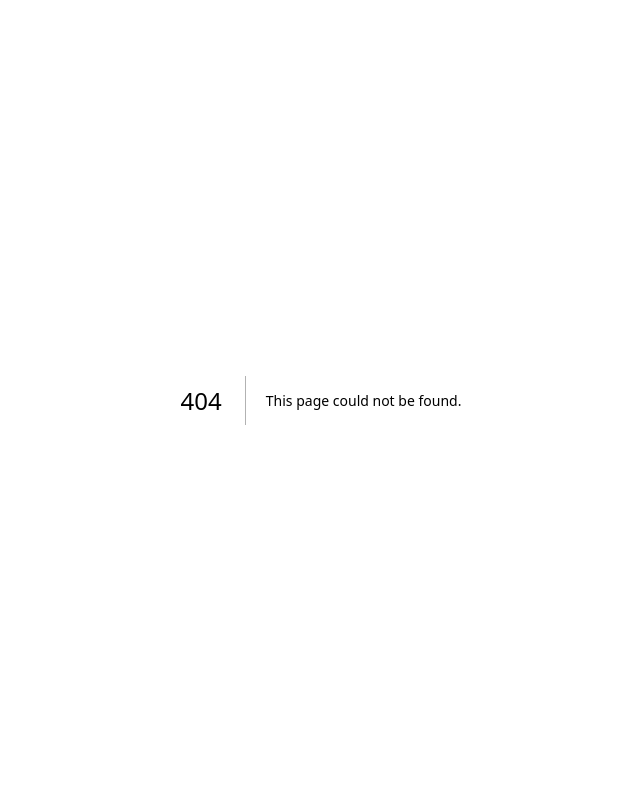
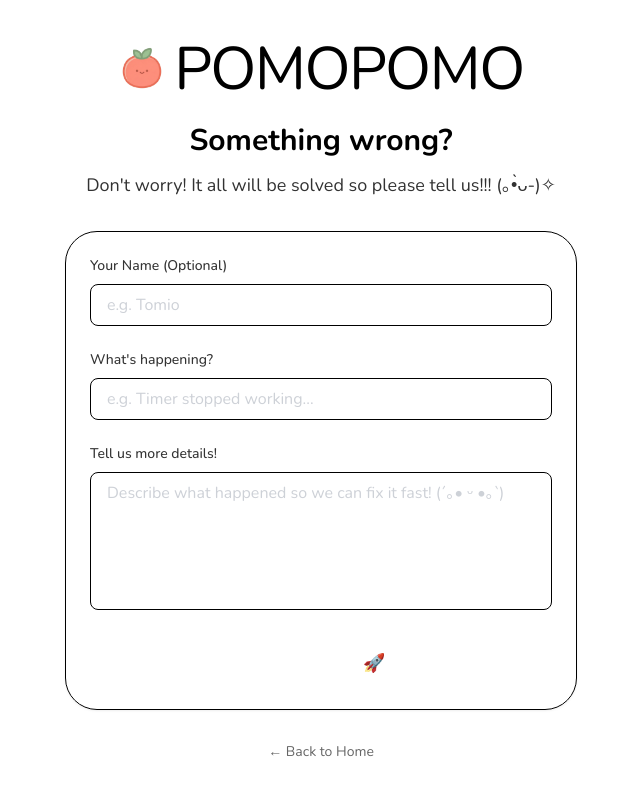
Before and after one commit to tomasoliveirz/pomopomo, a Next.js app: page /report in a window 1280 px wide. Before the commit this address had no page. Shown: the top 796 px of the page, without its empty margins (319-959 px from the left). Built offline with nearby package versions, Linux system fonts and the light colour scheme.

Commit message:
feat(ui): add kawaii report bug page

```diff
--- /dev/null
+++ b/src/app/report/page.tsx
@@ -0,0 +1,97 @@
+'use client';
+
+import { useState } from 'react';
+import Link from 'next/link';
+import Logo from '@/components/Logo';
+import { motion } from 'framer-motion';
+
+export default function ReportPage() {
+    const [name, setName] = useState('');
+    const [subject, setSubject] = useState('');
+    const [message, setMessage] = useState('');
+
+    const handleSubmit = (e: React.FormEvent) => {
+        e.preventDefault();
+
+        const email = 'contact.orbit.app@gmail.com';
+        const emailSubject = encodeURIComponent(`[Bug Report] ${subject}`);
+        const emailBody = encodeURIComponent(`Name: ${name}\n\nMessage:\n${message}`);
+
+        window.location.href = `mailto:${email}?subject=${emailSubject}&body=${emailBody}`;
+    };
+
+    return (
+        <div className="min-h-screen flex flex-col items-center justify-center p-4 bg-bg text-text transition-colors duration-500">
+            <motion.div
+                initial={{ opacity: 0, y: 20 }}
+                animate={{ opacity: 1, y: 0 }}
+                className="w-full max-w-lg"
+            >
+                <div className="text-center mb-8">
+                    <div className="flex justify-center mb-6">
+                        <Logo size="large" />
+                    </div>
+                    <h1 className="text-3xl font-bold mb-3 font-display">Something wrong?</h1>
+                    <p className="text-lg opacity-80">
+                        Don't worry! It all will be solved so please tell us!!! (｡•̀ᴗ-)✧
+                    </p>
+                </div>
+
+                <div className="card backdrop-blur-sm bg-card/80 shadow-xl border-2 border-accent/20">
+                    <form onSubmit={handleSubmit} className="space-y-6">
+                        <div>
+                            <label className="block text-sm font-medium mb-2 opacity-80">Your Name (Optional)</label>
+                            <input
+                                type="text"
+                                value={name}
+                                onChange={(e) => setName(e.target.value)}
+                                placeholder="e.g. Tomio"
+                                className="input w-full bg-bg/50 focus:bg-bg transition-colors"
+                            />
+                        </div>
+
+                        <div>
+                            <label className="block text-sm font-medium mb-2 opacity-80">What's happening?</label>
+                            <input
+                                type="text"
+                                value={subject}
+                                onChange={(e) => setSubject(e.target.value)}
+                                placeholder="e.g. Timer stopped working..."
+                                required
+                                className="input w-full bg-bg/50 focus:bg-bg transition-colors"
+                            />
+                        </div>
+
+                        <div>
+                            <label className="block text-sm font-medium mb-2 opacity-80">Tell us more details!</label>
+                            <textarea
+                                value={message}
+                                onChange={(e) => setMessage(e.target.value)}
+                                placeholder="Describe what happened so we can fix it fast! (´｡• ᵕ •｡`)"
+                                required
+                                rows={5}
+                                className="input w-full bg-bg/50 focus:bg-bg transition-colors resize-none py-3"
+                            />
+                        </div>
+
+                        <button
+                            type="submit"
+                            className="btn-primary w-full py-3 text-lg font-bold shadow-lg shadow-accent/20 hover:shadow-accent/40 transform hover:-translate-y-0.5 transition-all"
+                        >
+                            Send Report 🚀
+                        </button>
+                    </form>
+                </div>
+
+                <div className="text-center mt-8">
+                    <Link
+                        href="/"
+                        className="text-sm opacity-60 hover:opacity-100 hover:text-accent transition-colors flex items-center justify-center gap-2"
+                    >
+                        ← Back to Home
+                    </Link>
+                </div>
+            </motion.div>
+        </div>
+    );
+}
```
